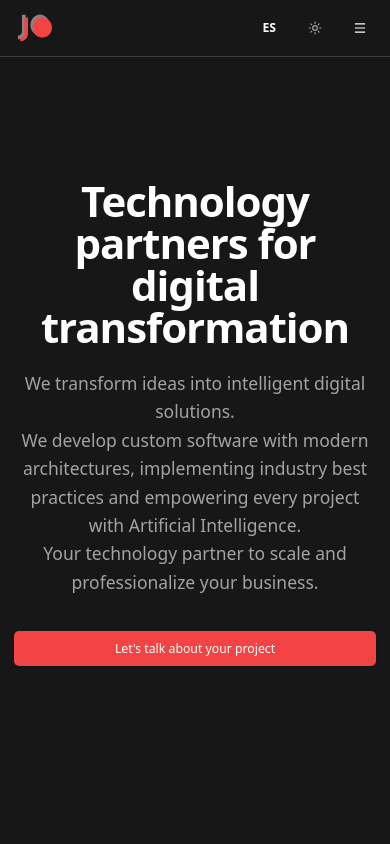
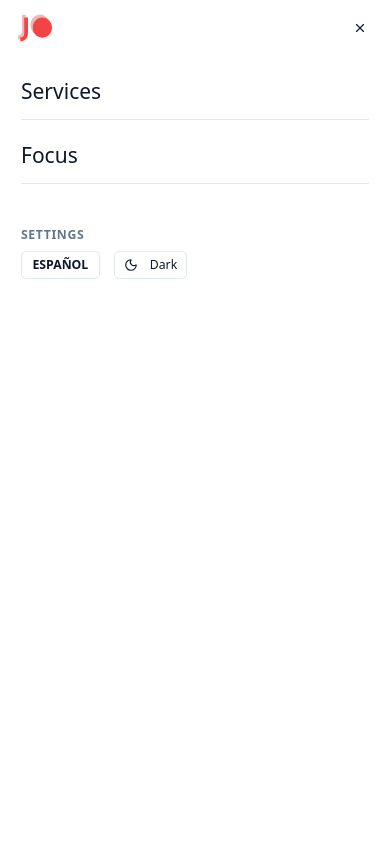
Before and after one commit to aguirrepablo/jojo-web, a Next.js app: page /en in a window 390 px wide. Both pictures are taken after a click on the button "Abrir menú". Shown: the top 844 px of the page. Built offline with nearby package versions, Linux system fonts and the light colour scheme; no server answers; what react-google-recaptcha-v3 would draw is missing.

Commit message:
cambios en seo y menu responsivo dispositivos.

```diff
--- a/app/[lang]/layout.tsx
+++ b/app/[lang]/layout.tsx
@@ -51,7 +51,7 @@ export async function generateMetadata({ params }: { params: Promise<{ lang: str
       "Custom Software"
     ],
     alternates: {
-      canonical: siteConfig.url,
+      canonical: `${siteConfig.url}${lang}`,
       languages: {
         'es': 'https://jojo.ar/es',
         'en': 'https://jojo.ar/en',
--- a/components/header.tsx
+++ b/components/header.tsx
@@ -2,9 +2,9 @@
 
 import Link from "next/link";
 import Image from "next/image";
-import { Menu, Sun, Moon } from 'lucide-react';
+import { Menu, Sun, Moon, X } from 'lucide-react';
 import { Button } from "./ui/button";
-import { useRef } from "react";
+import { useRef, useState } from "react";
 import { Dictionary } from "@/dictionaries/es";
 import { usePathname, useRouter } from "next/navigation";
 
@@ -17,6 +17,7 @@ interface HeaderProps {
 
 export function Header({ onToggleTheme, currentTheme, dict, lang }: HeaderProps) {
   const headerRef = useRef<HTMLElement>(null);
+  const [isMenuOpen, setIsMenuOpen] = useState(false);
   const router = useRouter();
   const pathname = usePathname();
 
@@ -32,12 +33,14 @@ export function Header({ onToggleTheme, currentTheme, dict, lang }: HeaderProps)
         behavior: "smooth",
       });
     }
+    setIsMenuOpen(false);
   };
 
   const toggleLanguage = () => {
     const newLang = lang === 'es' ? 'en' : 'es';
     const newPath = pathname.replace(`/${lang}`, `/${newLang}`);
     router.push(newPath);
+    setIsMenuOpen(false);
   };
 
   return (
@@ -77,6 +80,7 @@ export function Header({ onToggleTheme, currentTheme, dict, lang }: HeaderProps)
 
         {/* Botones de acción */}
         <div className="flex items-center space-x-4">
+          <div className="hidden md:flex items-center space-x-2">
             <Button
               variant="ghost"
               size="icon"
@@ -98,20 +102,69 @@ export function Header({ onToggleTheme, currentTheme, dict, lang }: HeaderProps)
                 <Moon className="h-5 w-5" />
               )}
             </Button>
+          </div>
 
           <Button
             variant="ghost"
             size="icon"
             className="md:hidden"
-            aria-label="Abrir menú"
-            onClick={() => {
-              // TODO: Implement mobile menu toggle functionality
-            }}
+            aria-label={isMenuOpen ? "Cerrar menú" : "Abrir menú"}
+            onClick={() => setIsMenuOpen(!isMenuOpen)}
           >
-            <Menu className="h-4 w-4" />
+            {isMenuOpen ? <X className="h-6 w-6" /> : <Menu className="h-6 w-6" />}
           </Button>
         </div>
       </div>
+
+      {/* Menú Móvil */}
+      {isMenuOpen && (
+        <div className="md:hidden fixed inset-0 top-16 bg-background z-[100] flex flex-col p-6 space-y-8 animate-in slide-in-from-top-2 overflow-y-auto h-[calc(100vh-64px)]">
+          <nav className="flex flex-col space-y-6">
+            <Link
+              href="#servicios"
+              className="text-2xl font-medium border-b pb-4"
+              onClick={(e) => handleScroll(e, "#servicios")}
+            >
+              {dict.header.services}
+            </Link>
+            <Link
+              href="#enfoque"
+              className="text-2xl font-medium border-b pb-4"
+              onClick={(e) => handleScroll(e, "#enfoque")}
+            >
+              {dict.header.focus}
+            </Link>
+          </nav>
+
+          <div className="flex items-center justify-between pt-4">
+            <div className="flex flex-col space-y-2">
+              <span className="text-sm text-muted-foreground uppercase tracking-wider font-semibold">{dict.header.settings}</span>
+              <div className="flex items-center space-x-4">
+                <Button
+                  variant="outline"
+                  size="sm"
+                  onClick={toggleLanguage}
+                  className="flex items-center space-x-2"
+                >
+                  <span className="font-bold">{lang === 'es' ? 'ENGLISH' : 'ESPAÑOL'}</span>
+                </Button>
+                <Button
+                  variant="outline"
+                  size="sm"
+                  onClick={onToggleTheme}
+                  className="flex items-center space-x-2"
+                >
+                  {currentTheme === "dark" ? (
+                    <><Sun className="h-4 w-4" /> <span>Light</span></>
+                  ) : (
+                    <><Moon className="h-4 w-4" /> <span>Dark</span></>
+                  )}
+                </Button>
+              </div>
+            </div>
+          </div>
+        </div>
+      )}
     </header>
   );
 }
--- a/dictionaries/en.ts
+++ b/dictionaries/en.ts
@@ -9,6 +9,7 @@ export const en: Dictionary = {
         services: "Services",
         focus: "Focus",
         contact: "Contact",
+        settings: "Settings",
     },
     hero: {
         title: "Technology partners for digital transformation",
--- a/dictionaries/es.ts
+++ b/dictionaries/es.ts
@@ -7,6 +7,7 @@ export const es = {
         services: "Servicios",
         focus: "Enfoque",
         contact: "Contacto",
+        settings: "Configuración",
     },
     hero: {
         title: "Socios tecnológicos para la transformación digital",
```
Lines whose indentation alone changed are shown as unchanged.
